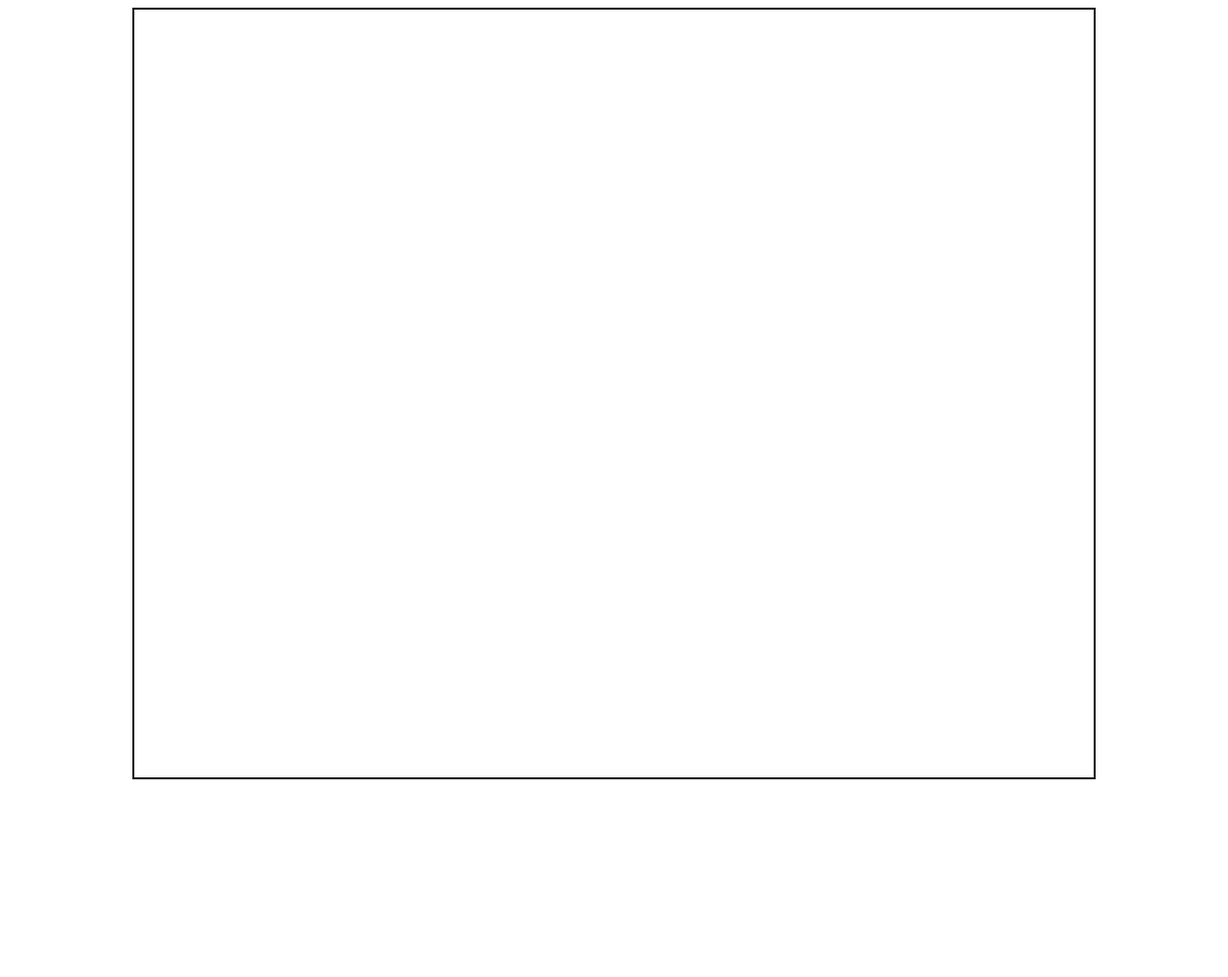
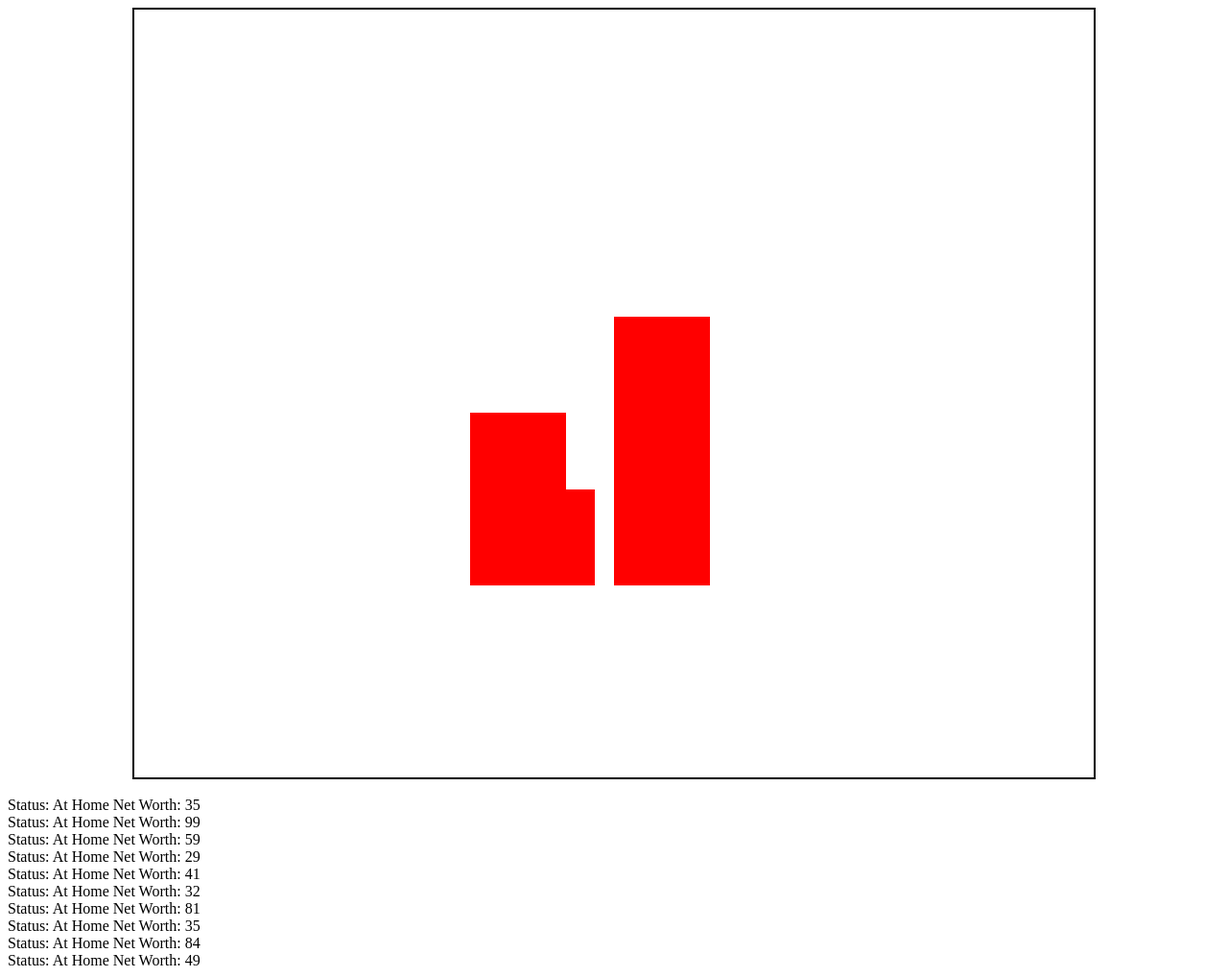
Before and after one commit to MarkViggiano/GildedAgeSimulation, a plain HTML site: page index.html in a window 1280 px wide. Shown: the whole page at 96% size. Before the commit the page ends 820 px from the top, so only its background shows below. Drawn offline with Linux system fonts and the light colour scheme.

Commit message:
Huge Worker Base

```diff
--- a/index.html
+++ b/index.html
@@ -7,6 +7,8 @@
   </head>
   <body>
     <canvas id="world" width="1000" height="800" class="border m-auto"></canvas>
+
+    <div id="workerData"></div>
     <!-- MODULES -->
     <script type="text/javascript" src="./js/gameobject.js"></script>
     <script type="text/javascript" src="./js/utils.js"></script>
--- a/js/citizen.js
+++ b/js/citizen.js
@@ -6,10 +6,54 @@ class Citizen extends GameObject {
     super(0, 0, 100, 100);
     this.name = name;
     this.id = id;
+    this.netWorth = MathUtil.randomNumber(20, 100);
+    this.destinationX = MathUtil.randomNumber(300, 700);
+    this.destinationY = MathUtil.randomNumber(300, 700);
+    this.status = "At Home";
   }
 
-  greet() {
-    console.log(this.name);
+  //tax should be a floating point value between 0 and 1
+  pay(amount, tax) {
+    this.netWorth += (amount * (1 - tax));
+  }
+
+  deduct(amount) {
+    this.netWorth -= amount;
+  }
+
+  atDestination() {
+    return this.x == this.destinationX && this.y == this.destinationY;
+  }
+
+  move() {
+    if (this.atDestination()) return;
+
+    this.xVel = 0;
+    this.yVel = 0;
+
+    if (this.x > this.destinationX) {
+      this.xVel = -5;
+    }
+
+    if (this.x < this.destinationX) {
+      this.xVel = 5;
+    }
+
+    if (this.y > this.destinationY) {
+      this.yVel = -5;
+    }
+
+    if (this.y < this.destinationY) {
+      this.yVel = 5;
+    }
+
+  }
+
+  render(ctx) {
+    ctx.stroke();
+    ctx.fillStyle = "red";
+    ctx.fillRect(this.x, this.y, this.width, this.height);
+    ctx.stroke();
   }
 
 }
--- a/js/main.js
+++ b/js/main.js
@@ -1,3 +1,4 @@
+const workerData = document.getElementById("workerData");
 const canvas = document.getElementById("world");
 const ctx = canvas.getContext("2d");
 let names = ["Mark", "Johnny", "Joe", "Bob", "Ethan", "George", "Luke", "Bryan", "Max", "Matt"];
@@ -40,9 +41,22 @@ Start
 ================
 */
 
-function runGame() {
-  console.log("Tick")
+function runGameActions() {
+  ctx.clearRect(0, 0, canvas.width, canvas.height);
 
+  let workerHtml = "";
+  for (const worker of getWorkerList()) {
+    worker.move();
+    worker.tick();
+    worker.render(ctx);
+    workerHtml += `
+    <br>
+    Status: ${worker.status}
+    Net Worth: ${worker.netWorth}
+    `;
+  }
+
+  workerData.innerHTML = workerHtml;
   tickCount++;
 }
 
@@ -50,5 +64,5 @@ window.addEventListener("load", (event) => {
   createWorkers(10);
 
   startTime = Date.now();
-  gameLoop = setInterval(runGame, 50);
+  gameLoop = setInterval(runGameActions, 50);
 })
```
